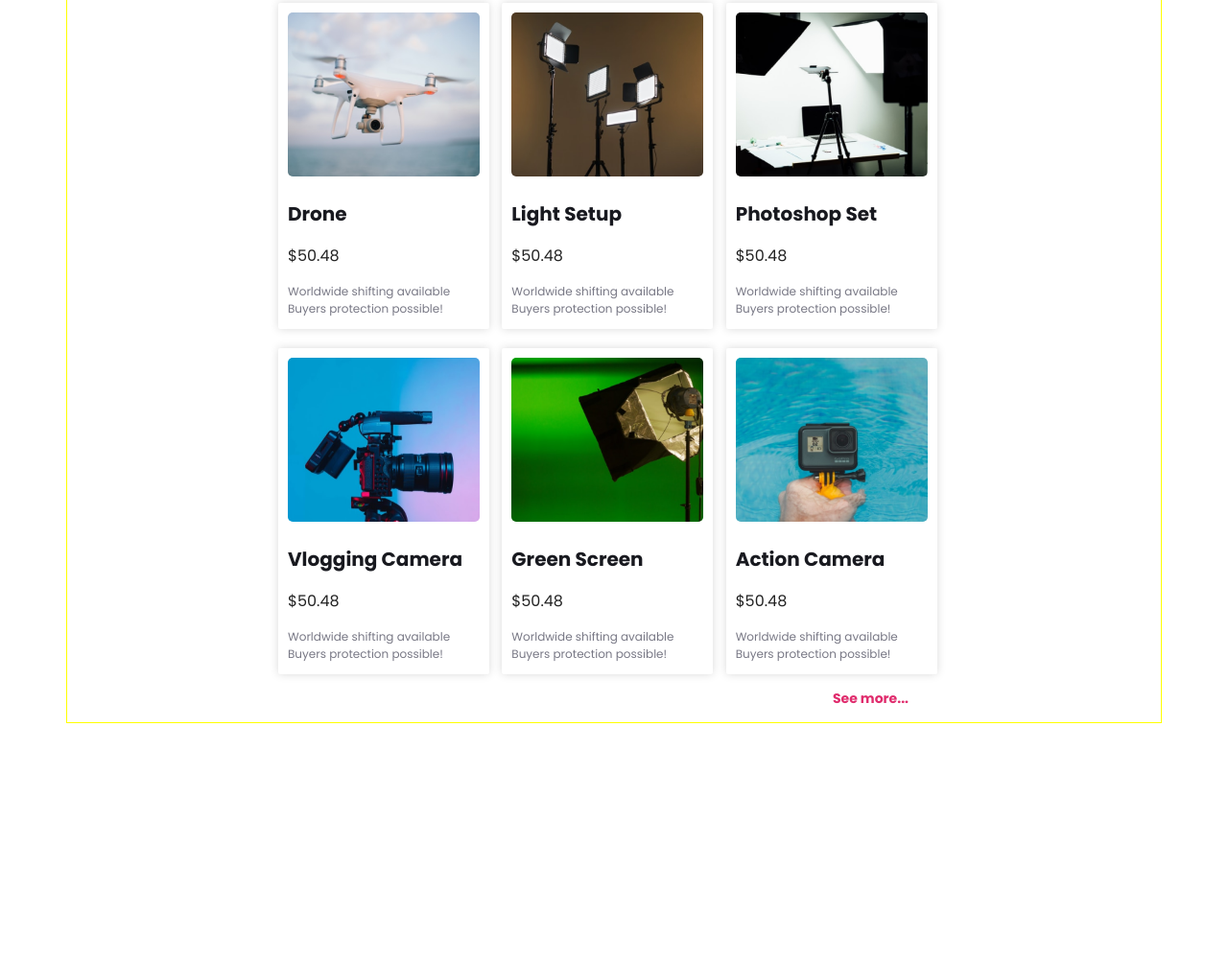
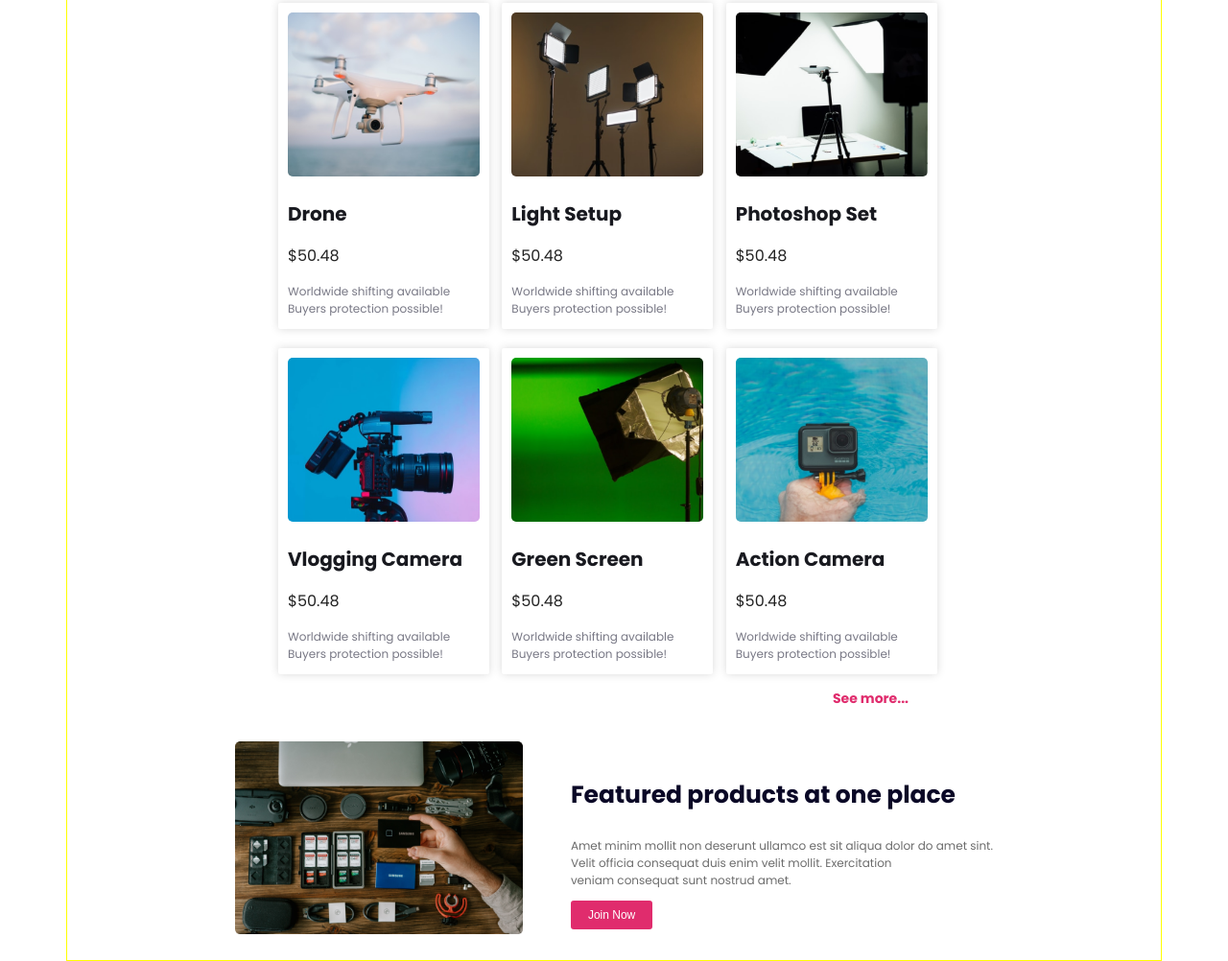
Before and after one commit to naymurabir/Influencer-Gears, a plain HTML site: page index.html in a window 1280 px wide. Shown: the part 1149-2151 px from the top of the page at 96% size. Before the commit the page ends 1903 px from the top, so only its background shows below. Drawn offline with Linux system fonts and the light colour scheme.

Commit message:
featured done

```diff
--- a/index.html
+++ b/index.html
@@ -145,13 +145,26 @@
                     <h3 class="product-price">$50.48</h3>
                     <p class="product-description">Worldwide shifting available <br>
                         Buyers protection possible!</p>
-
                 </div>
-
-
             </div>
             <h3 class="see-more">See more...</h3>
 
+        </section>
+        <!-- Featured Product -->
+        <section>
+            <div class="featured-container">
+                <div class="feature-image-container">
+                    <img class="feature-img" src="images/gear.png" alt="">
+                </div>
+                <div class="feature-container">
+                    <h3 class="feature-title">Featured products at one place</h3>
+                    <p class="feature-description">Amet minim mollit non deserunt ullamco est sit aliqua dolor do amet
+                        sint. <br> Velit officia consequat duis enim velit mollit. Exercitation <br> veniam consequat
+                        sunt nostrud
+                        amet.</p>
+                    <button class="feature-btn">Join Now</button>
+                </div>
+            </div>
         </section>
     </main>
 </body>
--- a/styles/style.css
+++ b/styles/style.css
@@ -175,6 +175,45 @@ body {
     padding: 20px 220px;
 }
 
+/* Feature section styles */
+.feature-img {
+    width: 300px;
+}
+
+.feature-title {
+    color: #0A0826;
+    font-size: 25px;
+    font-weight: 700;
+}
+
+.feature-description {
+    color: #6C6C6C;
+    font-size: 12px;
+    font-weight: 400;
+}
+
+.feature-btn {
+    color: white;
+    font-size: 12px;
+    font-weight: 400;
+    background-color: #E02C6D;
+    padding: 8px 18px;
+    border: 0;
+    border-radius: 3px
+}
+
+.featured-container {
+    display: flex;
+    justify-content: space-around;
+    align-items: center;
+    padding: 20px 170px;
+    gap: 40px;
+}
+
+
+
+
+
 
 
 
@@ -263,6 +302,21 @@ body {
     .product-image {
         width: 300px;
     }
+
+    /* Featured Section */
+
+    .featured-container {
+        flex-direction: column-reverse;
+        padding: 10px;
+    }
+
+    .feature-img {
+        width: 350px;
+    }
+
+    .feature-container {
+        text-align: center;
+    }
 }
 
 
```
